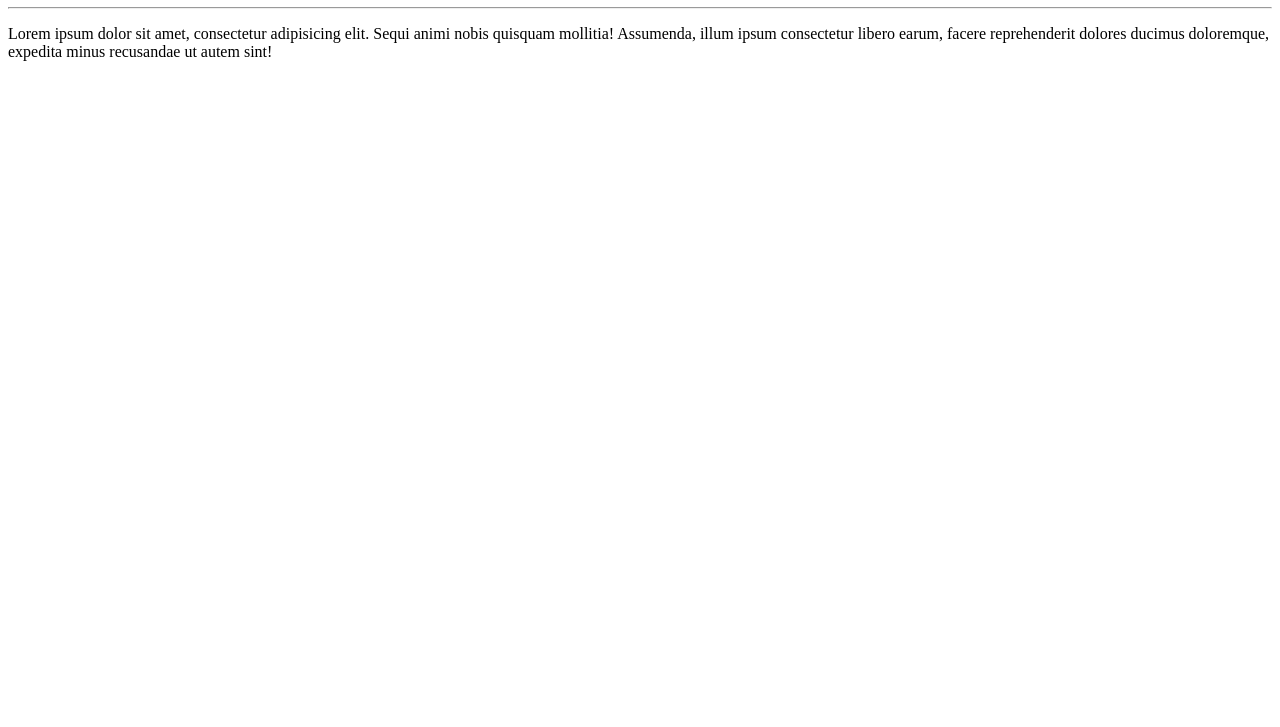
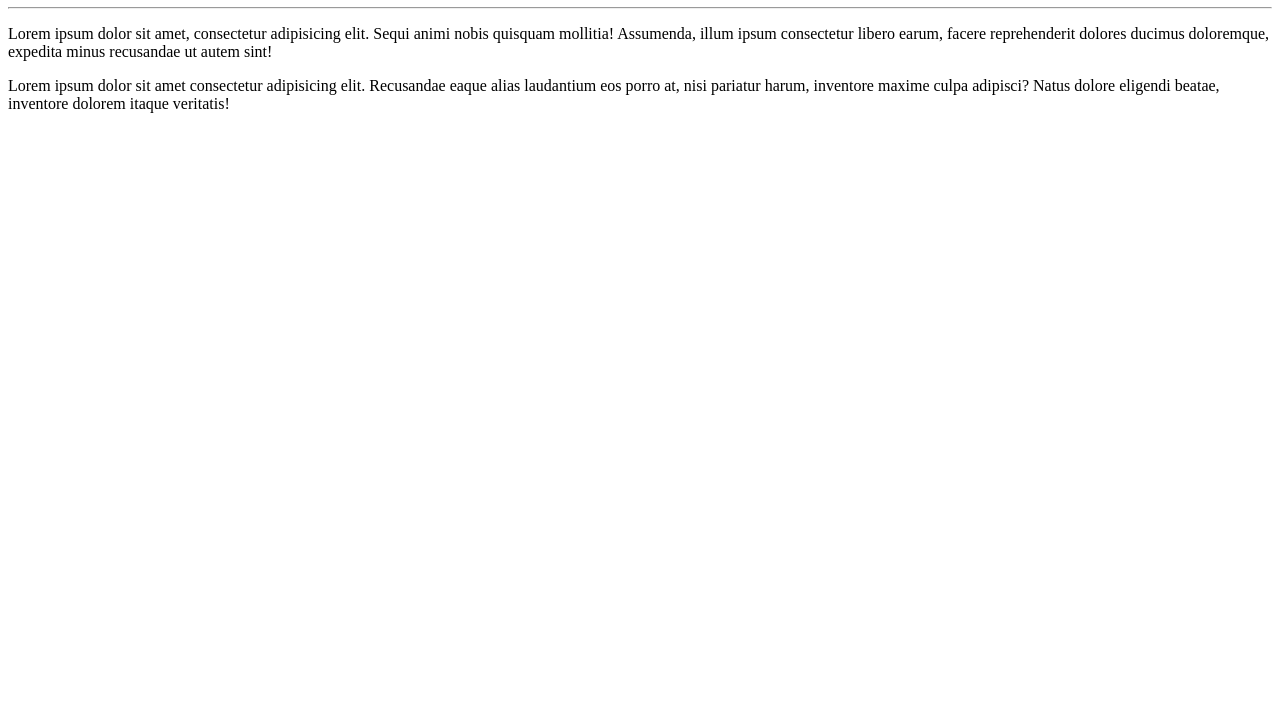
Before and after one commit to Claudia25-rgb/Ola-Mundo, a plain HTML site: page Site-Exemplo/index.html in a window 1280 px wide. Shown: the part 73-800 px from the top of the page. Drawn offline with Linux system fonts and the light colour scheme.

Commit message:
Adicionei um paragráfo

```diff
--- a/Site-Exemplo/index.html
+++ b/Site-Exemplo/index.html
@@ -10,5 +10,6 @@
     <h1>Olá, Mundo!</h1>
     <hr>
     <p>Lorem ipsum dolor sit amet, consectetur adipisicing elit. Sequi animi nobis quisquam mollitia! Assumenda, illum ipsum consectetur libero earum, facere reprehenderit dolores ducimus doloremque, expedita minus recusandae ut autem sint!</p>
+    <p>Lorem ipsum dolor sit amet consectetur adipisicing elit. Recusandae eaque alias laudantium eos porro at, nisi pariatur harum, inventore maxime culpa adipisci? Natus dolore eligendi beatae, inventore dolorem itaque veritatis!</p>
 </body>
 </html>
```
